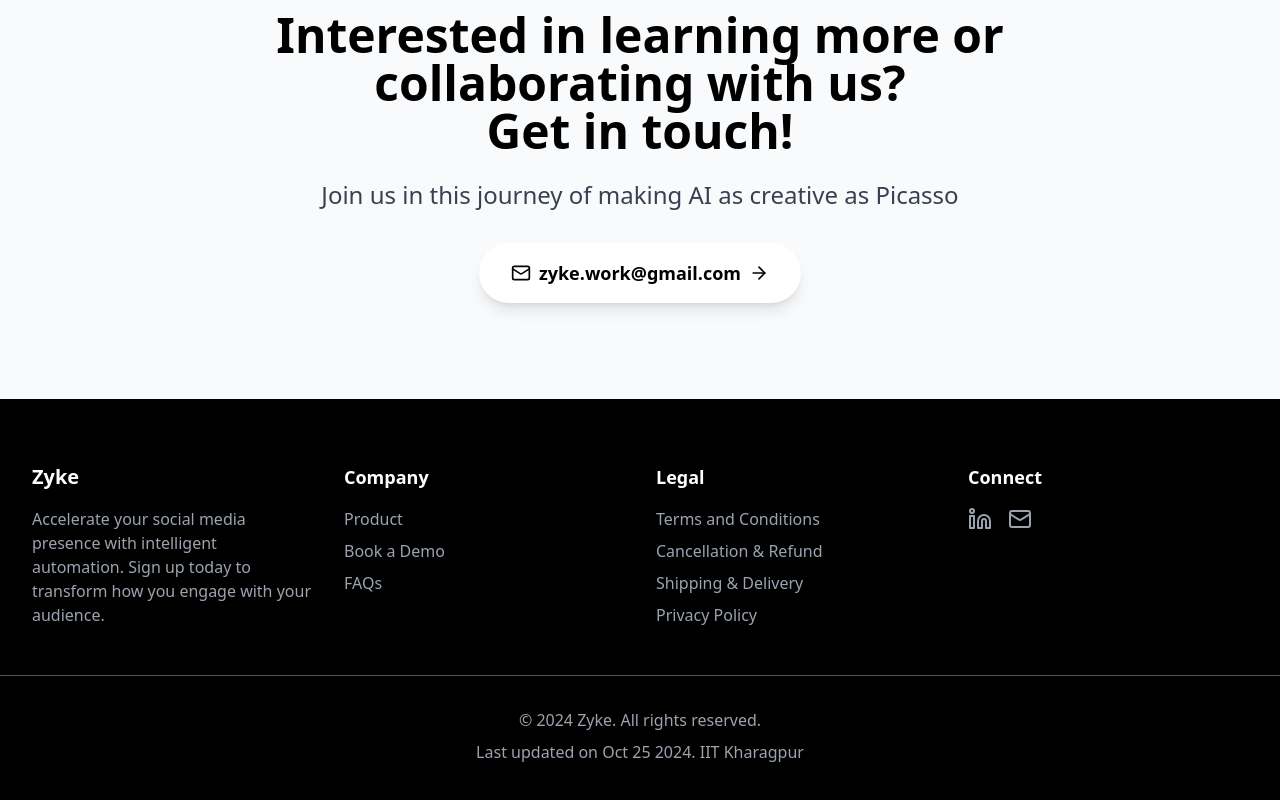
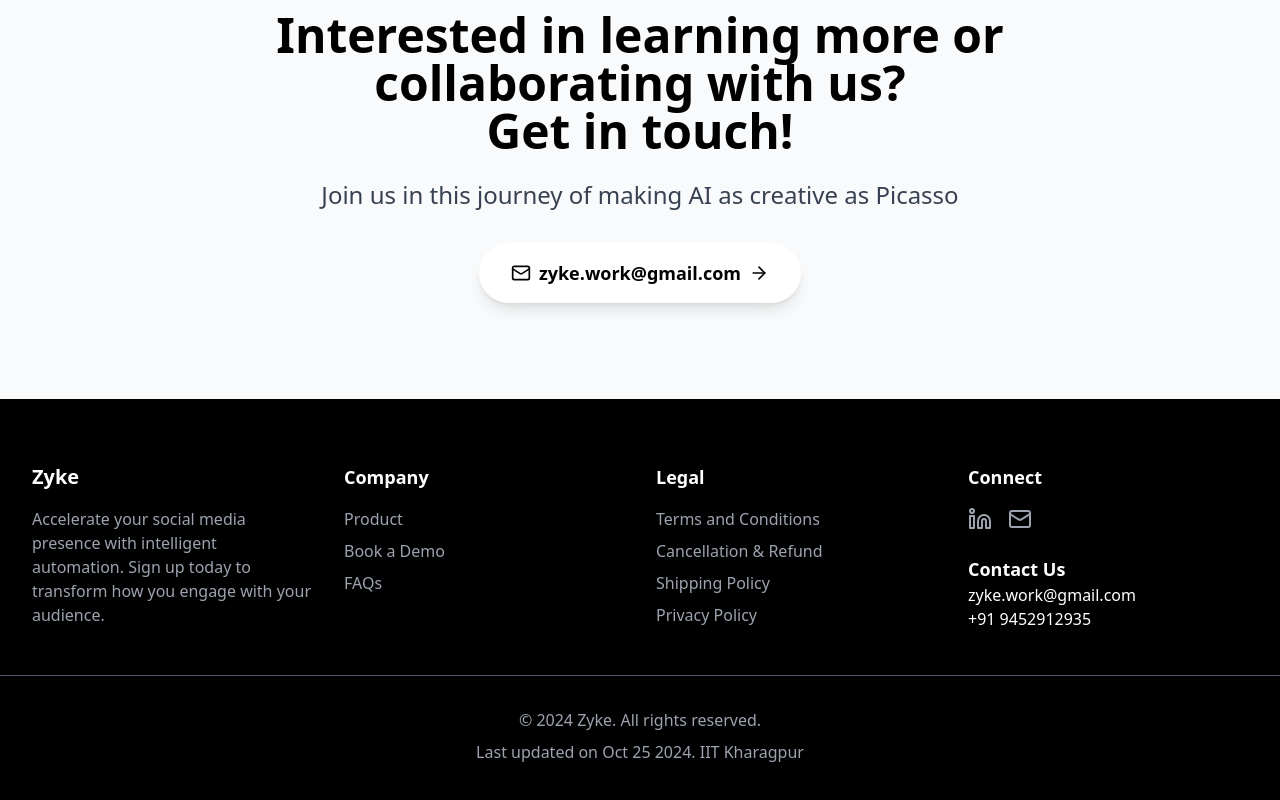
Before and after one commit to zykelabs/zyke-frontend, a Next.js app: page / in a window 1280 px wide. Shown: the part 2927-3727 px from the top of the page. Built offline with nearby package versions, Linux system fonts and the light colour scheme.

Commit message:
contact us added

```diff
--- a/components/HomePage.tsx
+++ b/components/HomePage.tsx
@@ -670,7 +670,7 @@
                 <Dialog>
                   <DialogTrigger asChild>
                     <button className="text-gray-400 hover:text-white transition-colors">
-                      Shipping & Delivery
+                      Shipping Policy
                     </button>
                   </DialogTrigger>
                   <DialogContent>
@@ -932,6 +932,17 @@
                 <Mail size={24} />
               </Link>
             </div>
+            <h4 className="text-lg font-bold text-white mt-6">Contact Us</h4>
+            <div className="flex flex-col space-x-4">
+              <ul>
+                <li>
+                  <h5 className="text-md text-white">zyke.work@gmail.com</h5>
+                </li>
+                <li>
+                  <h5 className="text-md text-white">+91 9452912935</h5>
+                </li>
+              </ul>
+            </div>
           </div>
         </div>
         <div className="mt-8 border-t border-gray-600 pt-8 text-center text-gray-400">
```
